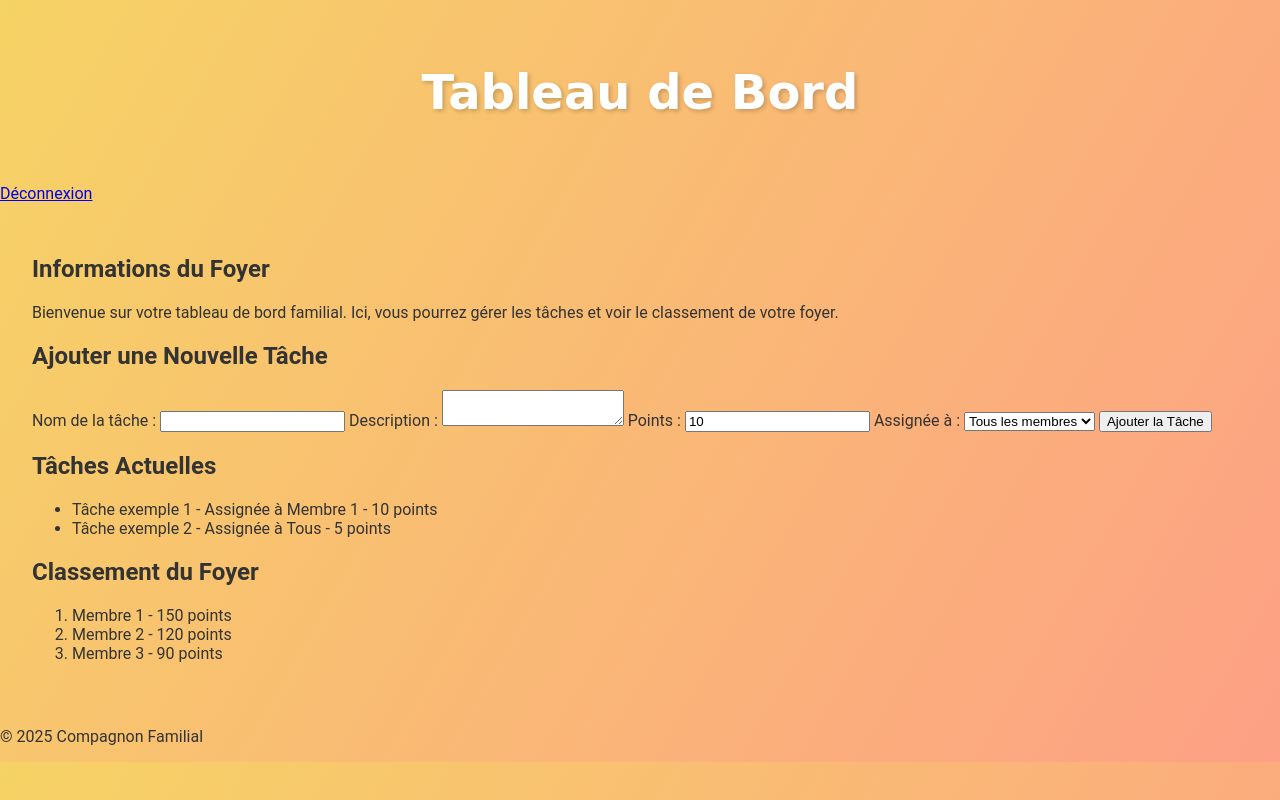
After one commit to TanguyBaudrin/familly-companion, a FastAPI app: template src/web/templates/dashboard.html in a window 1280 px wide. The commit adds this page. Run offline with FastAPI, Linux system fonts and the light colour scheme; the template is opened without the code that fills it, so the values that code supplies are empty; parts of the project's set-up code (start-up, migrations or seed data) failed here and were passed over.

Commit message:
feat: Enhance authentication flow with session management and dashboard template

```diff
--- a/main.py
+++ /dev/null
@@ -1,6 +0,0 @@
-def main():
-    print("Hello from familly-companion!")
-
-
-if __name__ == "__main__":
-    main()
--- a/src/main.py
+++ b/src/main.py
@@ -1,11 +1,17 @@
 from fastapi import FastAPI
 from fastapi.staticfiles import StaticFiles
+from starlette.middleware.sessions import SessionMiddleware
 from src.api import web_routes, user_routes, auth_routes
+from src.core.config import settings
 from dotenv import load_dotenv
 
 load_dotenv()
 
 app = FastAPI()
+
+app.add_middleware(
+    SessionMiddleware, secret_key=settings.SECRET_KEY
+)
 
 app.mount("/static", StaticFiles(directory="src/web/static"), name="static")
 app.include_router(web_routes.router)
--- /dev/null
+++ b/src/web/templates/dashboard.html
@@ -0,0 +1,70 @@
+<!DOCTYPE html>
+<html lang="fr">
+<head>
+    <meta charset="UTF-8">
+    <meta name="viewport" content="width=device-width, initial-scale=1.0">
+    <title>Tableau de Bord - Compagnon Familial</title>
+    <link rel="stylesheet" href="/static/css/style.css">
+</head>
+<body>
+    <header>
+        <h1>Tableau de Bord</h1>
+        <nav>
+            <a href="/logout">Déconnexion</a>
+        </nav>
+    </header>
+    <main>
+        <section id="household-info">
+            <h2>Informations du Foyer</h2>
+            <p>Bienvenue sur votre tableau de bord familial. Ici, vous pourrez gérer les tâches et voir le classement de votre foyer.</p>
+            <!-- Les informations du foyer seront affichées ici -->
+        </section>
+
+        <section id="add-task">
+            <h2>Ajouter une Nouvelle Tâche</h2>
+            <form action="/tasks" method="POST">
+                <label for="task-name">Nom de la tâche :</label>
+                <input type="text" id="task-name" name="task_name" required>
+
+                <label for="task-description">Description :</label>
+                <textarea id="task-description" name="task_description"></textarea>
+
+                <label for="task-points">Points :</label>
+                <input type="number" id="task-points" name="task_points" min="1" value="10" required>
+
+                <label for="task-assignee">Assignée à :</label>
+                <select id="task-assignee" name="task_assignee">
+                    <!-- Les membres de la famille seront chargés ici dynamiquement -->
+                    <option value="all">Tous les membres</option>
+                    <option value="member1">Membre 1</option>
+                    <option value="member2">Membre 2</option>
+                </select>
+
+                <button type="submit">Ajouter la Tâche</button>
+            </form>
+        </section>
+
+        <section id="current-tasks">
+            <h2>Tâches Actuelles</h2>
+            <!-- Liste des tâches en cours -->
+            <ul>
+                <li>Tâche exemple 1 - Assignée à Membre 1 - 10 points</li>
+                <li>Tâche exemple 2 - Assignée à Tous - 5 points</li>
+            </ul>
+        </section>
+
+        <section id="leaderboard">
+            <h2>Classement du Foyer</h2>
+            <!-- Classement des membres -->
+            <ol>
+                <li>Membre 1 - 150 points</li>
+                <li>Membre 2 - 120 points</li>
+                <li>Membre 3 - 90 points</li>
+            </ol>
+        </section>
+    </main>
+    <footer>
+        <p>&copy; 2025 Compagnon Familial</p>
+    </footer>
+</body>
+</html>
```
Also changed, not shown: src/api/auth_routes.py (+23 -4 lines), src/api/web_routes.py (+15 -3 lines), src/web/templates/register.html (+17 -3 lines), 1 other file.
